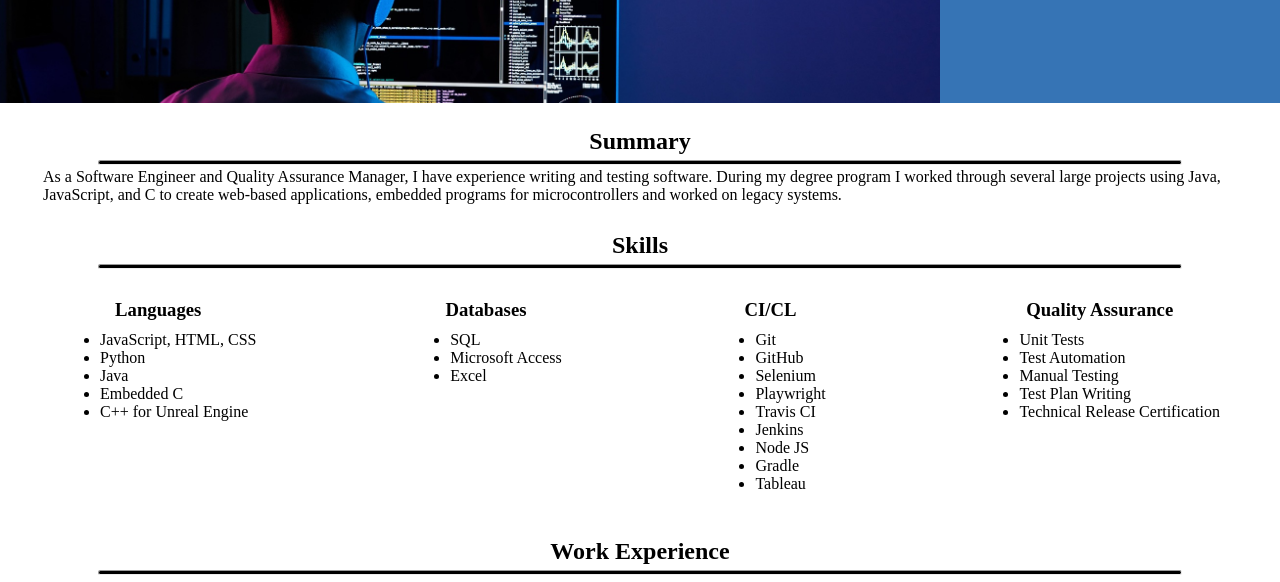
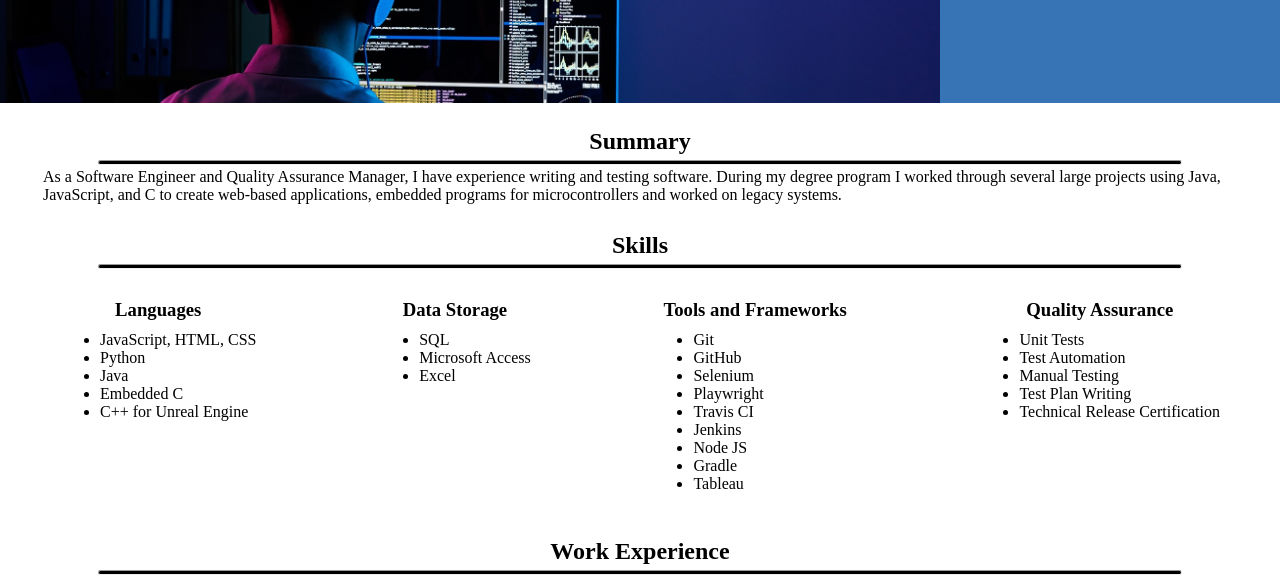
Before and after one commit to awhiteape/LindholmJacob.github.io, a plain HTML site: page index.html in a window 1280 px wide. Shown: the part 215-797 px from the top of the page. Drawn offline with Linux system fonts and the light colour scheme.

Commit message:
Changed the language for skills

```diff
--- a/index.html
+++ b/index.html
@@ -68,7 +68,7 @@
                         </ul>
                     </div>
                     <div class="databases">
-                        <h3>Databases</h3>
+                        <h3>Data Storage</h3>
                         <ul class="databases">
                             <li>SQL</li>
                             <li>Microsoft Access</li>
@@ -76,7 +76,7 @@
                         </ul>
                     </div>
                     <div class="technology">
-                        <h3>CI/CL</h3>
+                        <h3>Tools and Frameworks</h3>
                         <ul class="tech">
                             <li>Git</li>
                             <li>GitHub</li>
```
